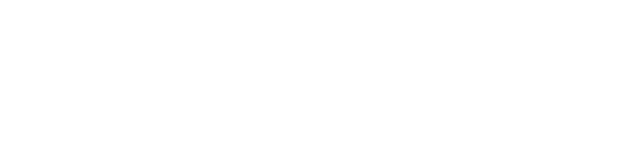
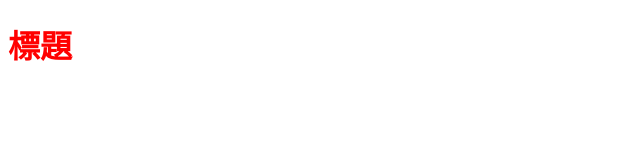
Before and after one commit to kevin5562/test1, a plain HTML site: page index.html in a window 1280 px wide. Shown: the whole page, without its empty margins (0-640 px from the left). Drawn offline with Linux system fonts and the light colour scheme.

Commit message:
新增標題標籤

```diff
--- a/css/all.css
+++ b/css/all.css
@@ -1,3 +1,6 @@
 body{
     color:#000;
 }
+h1{
+    color:red;
+}
--- a/index.html
+++ b/index.html
@@ -9,5 +9,6 @@
     <link rel="stylesheet" href="css/all.css">
 </head>
 <body>
+    <h1>標題<h1>
 </body>
 </html>
```
